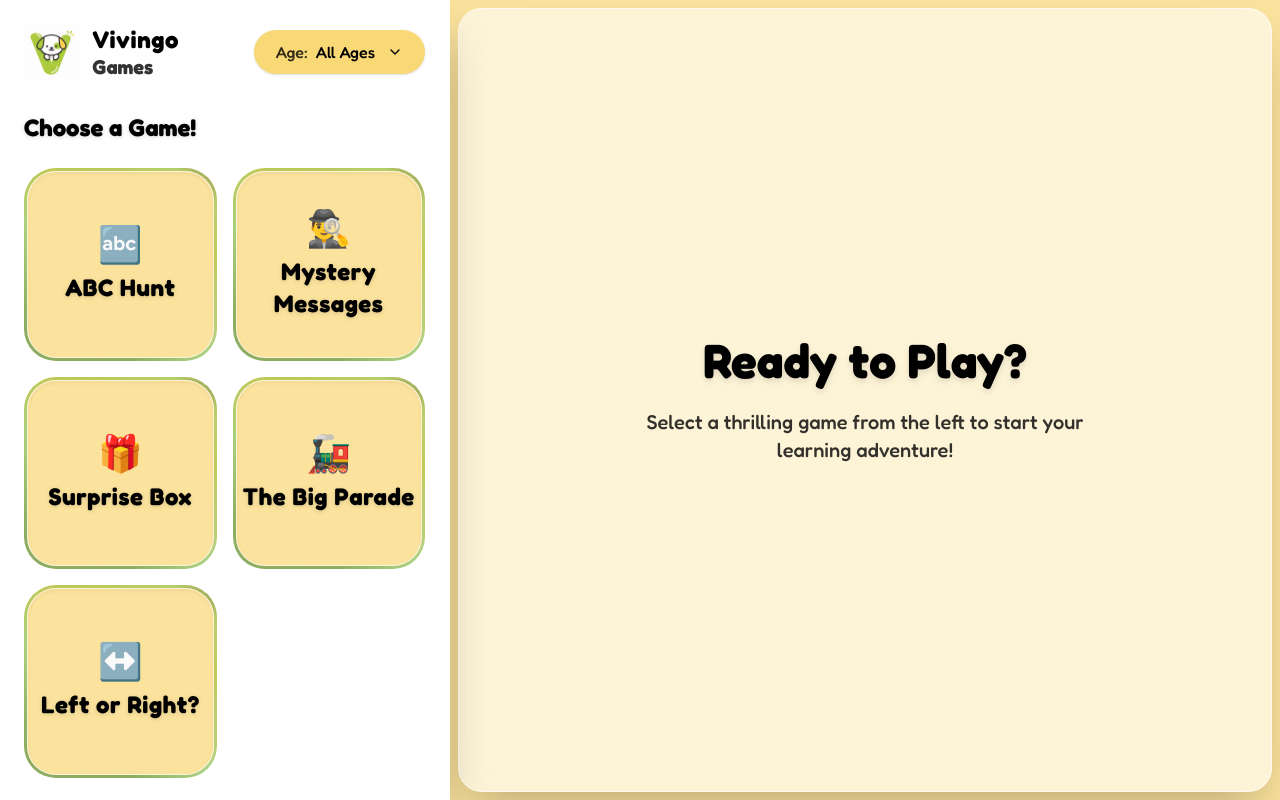
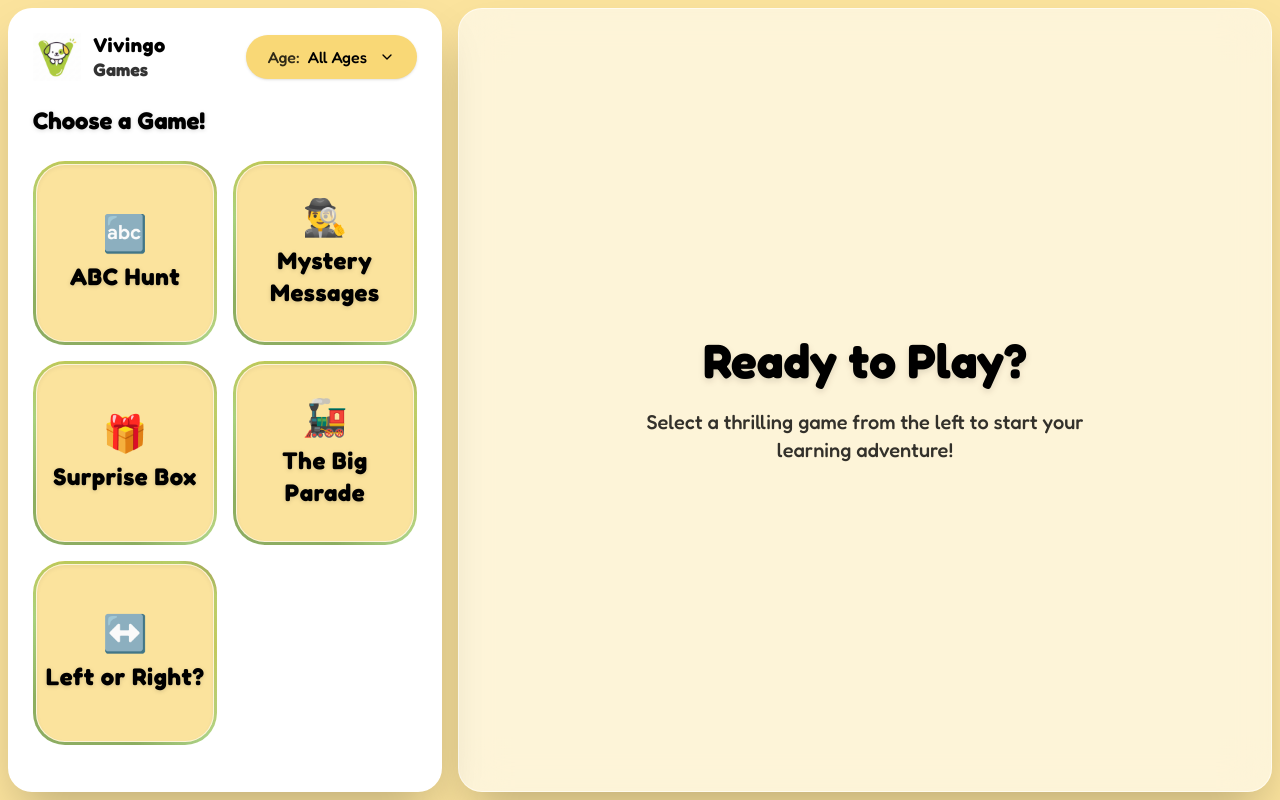
Before and after one commit to nramanath/vivingo, a React (Vite) app: page / in a window 1280 px wide. Built offline with nearby package versions, Linux system fonts and the light colour scheme.

Commit message:
feat(layout): premium sidebar canvas and persistent navigation

```diff
--- a/eslint.config.js
+++ b/eslint.config.js
@@ -6,7 +6,7 @@ import tseslint from 'typescript-eslint';
 import prettierConfig from 'eslint-config-prettier';
 
 export default tseslint.config(
-  { ignores: ['dist'] },
+  { ignores: ['dist', 'coverage'] },
   {
     extends: [js.configs.recommended, ...tseslint.configs.recommended],
     files: ['**/*.{ts,tsx}'],
--- a/src/components/game/GameDetails.tsx
+++ b/src/components/game/GameDetails.tsx
@@ -1,10 +1,9 @@
-import { ArrowLeft, Brain, Hand, Heart } from 'lucide-react';
+import { Brain, Hand, Heart } from 'lucide-react';
 import type { LucideIcon } from 'lucide-react';
 import type { GameMetadata } from '../../lib/games';
 
 interface GameDetailsProps {
   game: GameMetadata;
-  onBack: () => void;
 }
 
 interface InfoSectionProps {
@@ -53,17 +52,9 @@ const GameHeader = ({ game }: GameHeaderProps) => (
   </div>
 );
 
-export const GameDetails = ({ game, onBack }: GameDetailsProps) => {
+export const GameDetails = ({ game }: GameDetailsProps) => {
   return (
     <div className="flex flex-col animate-in slide-in-from-right duration-300">
-      <button
-        onClick={onBack}
-        className="mb-6 flex items-center gap-2 font-fredoka text-lg font-bold text-black/60 transition-colors hover:text-black"
-      >
-        <ArrowLeft size={20} />
-        Back to Games
-      </button>
-
       <GameHeader game={game} />
 
       <div className="space-y-8">
--- a/src/components/layout/Sidebar.tsx
+++ b/src/components/layout/Sidebar.tsx
@@ -3,6 +3,7 @@ import { AgeSelector } from '../ui/AgeSelector';
 import { GradientGameCard } from '../game/GradientGameCard';
 import { GameDetails } from '../game/GameDetails';
 import { games } from '../../lib/games';
+import { ArrowLeft } from 'lucide-react';
 
 interface SidebarProps {
   onSelectGame: (game: string | null) => void;
@@ -21,36 +22,47 @@ export const Sidebar = ({ onSelectGame, selectedGame, selectedAge, onSelectAge }
   });
 
   return (
-    <aside className="relative z-10 flex h-screen w-full flex-col overflow-y-auto border-r border-white bg-white p-6 shadow-2xl md:w-[400px] lg:w-[450px]">
-      {/* Header Section (Integrated) */}
-      <div className="mb-8 flex flex-col items-center justify-between gap-4 sm:flex-row">
+    <aside className="relative z-10 hidden h-screen w-full flex-col p-2 md:flex md:w-[400px] lg:w-[450px]">
+      {/* The Sidebar "Canvas" Container */}
+      <div className="flex h-full w-full flex-col overflow-hidden rounded-[1.5rem] border border-white/60 bg-white shadow-2xl transition-all duration-500">
+        {/* Sticky Header Section */}
+        <div className="flex flex-col items-center justify-between gap-4 p-6 sm:flex-row pb-2">
           <div className="flex items-center gap-3">
-          <img src={vivingoLogo} alt="Vivingo Mascot Logo" className="h-14 w-auto object-contain" />
+            <img
+              src={vivingoLogo}
+              alt="Vivingo Mascot Logo"
+              className="h-12 w-auto object-contain"
+            />
             <div className="flex flex-col text-left">
-            <h1 className="font-fredoka text-2xl font-black leading-tight tracking-wide text-black">
+              <h1 className="font-fredoka text-xl font-black leading-tight tracking-wide text-black">
                 Vivingo
               </h1>
-            <span className="font-fredoka text-xl font-bold leading-tight text-black/80">
+              <span className="font-fredoka text-lg font-bold leading-tight text-black/80">
                 Games
               </span>
             </div>
           </div>
 
-        {!selectedGame && <AgeSelector value={selectedAge} onValueChange={onSelectAge} />}
+          {selectedGame ? (
+            <button
+              onClick={() => onSelectGame(null)}
+              className="flex items-center justify-center gap-3 bg-[var(--color-freesia)] text-black font-fredoka font-bold py-2 px-6 rounded-full shadow-sm hover:shadow-md hover:scale-105 transition-all duration-300 transform active:scale-95 cursor-pointer min-w-[140px] border-2 border-transparent"
+            >
+              <ArrowLeft size={18} className="stroke-[3px]" />
+              <span>Back</span>
+            </button>
+          ) : (
+            <AgeSelector value={selectedAge} onValueChange={onSelectAge} />
+          )}
         </div>
 
-      <div className="flex-1">
+        {/* Scrollable Content Area */}
+        <div className="flex-1 overflow-y-auto p-6 pt-4 custom-scrollbar">
           {selectedGame ? (
             selectedGameMetadata ? (
-            <GameDetails game={selectedGameMetadata} onBack={() => onSelectGame(null)} />
+              <GameDetails game={selectedGameMetadata} />
             ) : (
               <div className="animate-in fade-in duration-300">
-              <button
-                onClick={() => onSelectGame(null)}
-                className="mb-8 flex items-center gap-2 font-fredoka text-lg font-bold text-black/60 transition-colors hover:text-black"
-              >
-                Back to Games
-              </button>
                 <div className="rounded-3xl bg-black/5 p-8 text-center shadow-inner">
                   <p className="font-fredoka text-xl font-bold text-black/70">Coming Soon!</p>
                   <p className="mt-2 text-black/50">The details for this game are being curated.</p>
@@ -87,6 +99,7 @@ export const Sidebar = ({ onSelectGame, selectedGame, selectedAge, onSelectAge }
             </>
           )}
         </div>
+      </div>
     </aside>
   );
 };
--- a/src/components/ui/gradient-button.tsx
+++ b/src/components/ui/gradient-button.tsx
@@ -45,4 +45,4 @@ const GradientButton = React.forwardRef<HTMLButtonElement, GradientButtonProps>(
 );
 GradientButton.displayName = 'GradientButton';
 
-export { GradientButton, gradientButtonVariants };
+export { GradientButton };
```
Also changed, not shown: 2 other files (tests, documents, lock files or other folders). Lines whose indentation alone changed are shown as unchanged.
